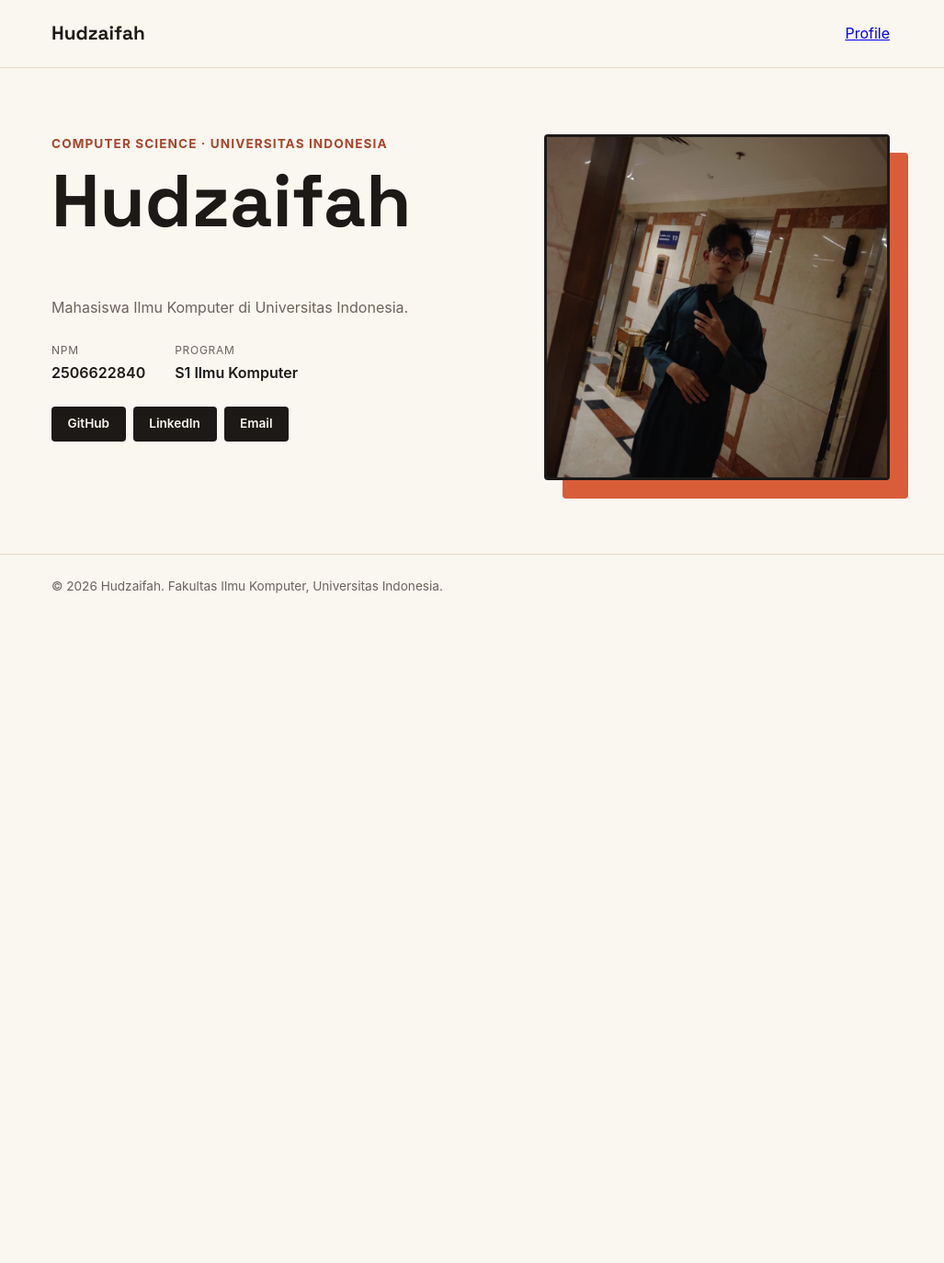
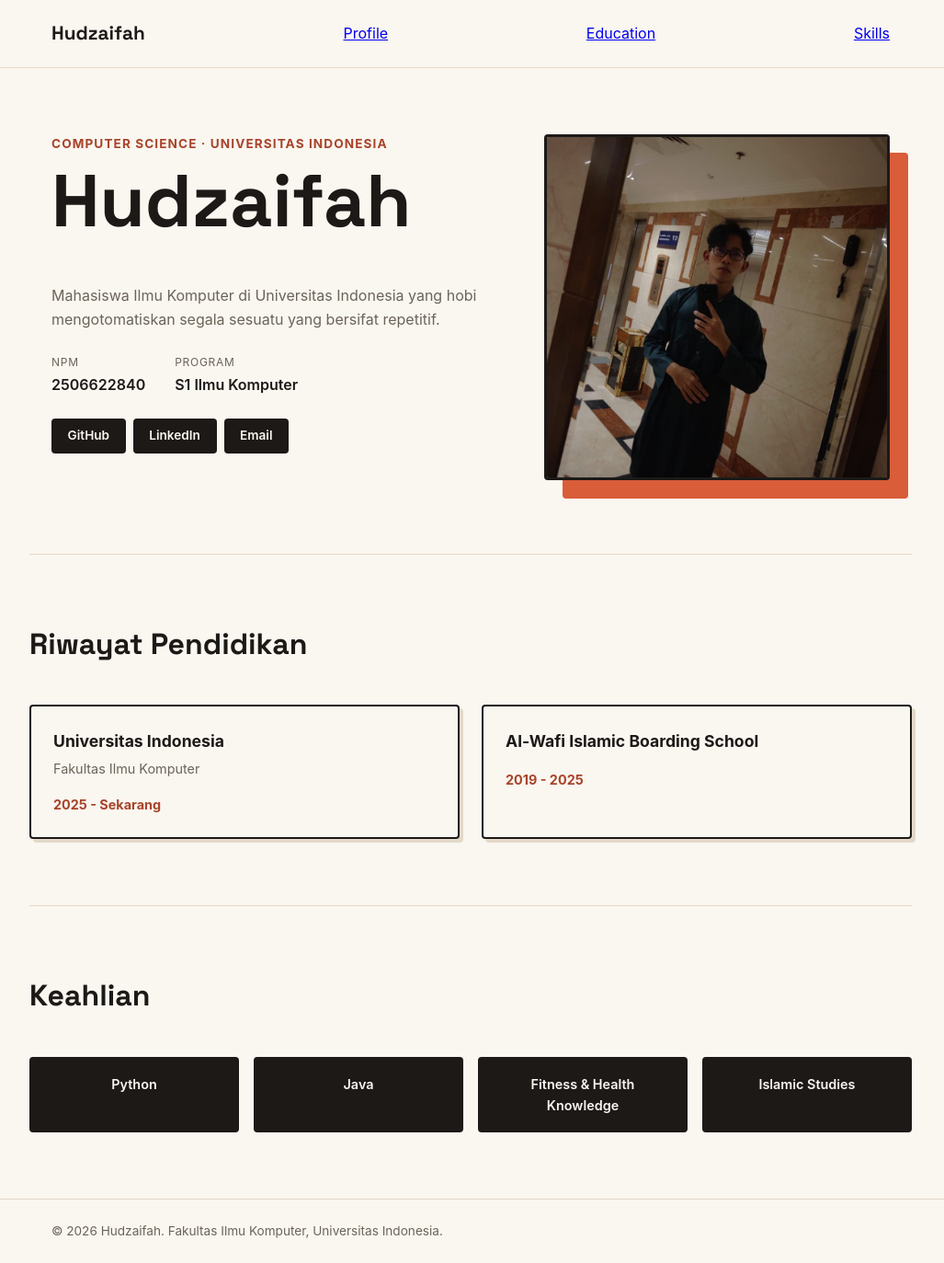
Before and after one commit to uzzzzzaaaaa/myportofolio, a Django app: page / in a window 1280 px wide. Shown: the whole page at 92% size, without its empty margins (128-1155 px from the left). Before the commit the page ends 645 px from the top, so only its background shows below. Run offline with Django 5.2, Linux system fonts and the light colour scheme.

Commit message:
Menyelesaikan Tugas 1: Web Statis dengan HTML5 dan CSS3

```diff
--- a/static/css/style.css
+++ b/static/css/style.css
@@ -197,3 +197,86 @@ h1,
     justify-content: flex-start;
   }
 }
+
+.portfolio-section {
+  padding: 4.5rem 0;
+  border-top: 1px solid var(--line);
+}
+
+.portfolio-section h2 {
+  font-family:
+    "Space Grotesk",
+    -apple-system,
+    sans-serif;
+  font-size: 2rem;
+  margin-bottom: 2.5rem;
+  color: var(--ink);
+}
+
+.card-container {
+  display: flex;
+  flex-wrap: wrap; /* Bikin responsif otomatis turun di layar kecil */
+  gap: 1.5rem;
+}
+
+.card {
+  flex: 1 1 250px;
+  background-color: var(--paper);
+  border: 2px solid var(--ink);
+  border-radius: var(--radius);
+  padding: 1.5rem;
+  box-shadow: 4px 4px 0 var(--line);
+  transition:
+    transform 0.2s ease,
+    box-shadow 0.2s ease,
+    border-color 0.2s ease;
+}
+
+.card:hover {
+  transform: translate(-4px, -4px);
+  box-shadow: 8px 8px 0 var(--accent);
+  border-color: var(--ink);
+}
+
+.card h3 {
+  font-size: 1.1rem;
+  margin-bottom: 0.25rem;
+  color: var(--ink);
+}
+
+.card p {
+  color: var(--text-muted);
+  font-size: 0.9rem;
+}
+
+.card p:last-child {
+  margin-top: 1rem;
+  font-weight: 700;
+  color: var(--accent-dark);
+}
+
+.skills-grid {
+  display: grid;
+  grid-template-columns: repeat(auto-fit, minmax(140px, 1fr));
+  gap: 1rem;
+}
+
+.skill-item {
+  background-color: var(--ink);
+  color: var(--paper);
+  padding: 1rem;
+  border-radius: var(--radius);
+  text-align: center;
+  font-weight: 600;
+  font-size: 0.9rem;
+  border: 2px solid var(--ink);
+  transition: all 0.2s ease;
+}
+
+.skill-item:hover {
+  background-color: var(--paper);
+  color: var(--accent-dark);
+  border-color: var(--accent-dark);
+  transform: translateY(-4px);
+  box-shadow: 0 4px 0 var(--line);
+}
--- a/templates/index.html
+++ b/templates/index.html
@@ -15,8 +15,11 @@
   <body>
     <header class="site-header">
       <div class="container">
-        <a href="#profile" class="brand">Hudzaifah
+        <a href="#profile" class="brand">Hudzaifah</a>
+        </nav>
           <a href="#profile">Profile</a>
+          <a href="#education">Education</a>
+          <a href="#skills">Skills</a>
         </nav>
       </div>
     </header>
@@ -40,7 +43,7 @@
           </div>
           <div class="hero-details">
             <p class="bio">
-              Mahasiswa Ilmu Komputer di Universitas Indonesia.
+              Mahasiswa Ilmu Komputer di Universitas Indonesia yang hobi mengotomatiskan segala sesuatu yang bersifat repetitif.
             </p>
             <dl class="meta-list">
               <div class="meta-row">
@@ -60,6 +63,33 @@
           </div>
         </div>
       </section>
+
+
+      <section id="education" class="portfolio-section container">
+        <h2>Riwayat Pendidikan</h2>
+        <div class="card-container">
+          <div class="card">
+            <h3>Universitas Indonesia</h3>
+            <p>Fakultas Ilmu Komputer</p>
+            <p>2025 - Sekarang</p>
+          </div>
+          <div class="card">
+            <h3>Al-Wafi Islamic Boarding School</h3>
+            <p>2019 - 2025</p>
+          </div>
+        </div>
+      </section>
+
+      <section id="skills" class="portfolio-section container">
+        <h2>Keahlian</h2>
+        <div class="skills-grid">
+          <div class="skill-item">Python</div>
+          <div class="skill-item">Java</div>
+          <div class="skill-item">Fitness & Health Knowledge</div>
+          <div class="skill-item">Islamic Studies</div>
+        </div>
+      </section>
+
     </main>
 
     <footer class="site-footer">
```
Also changed, not shown: README.md.
